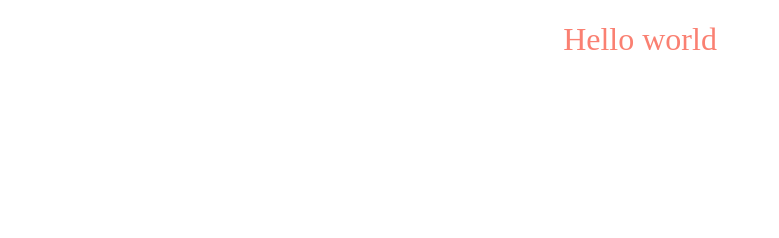
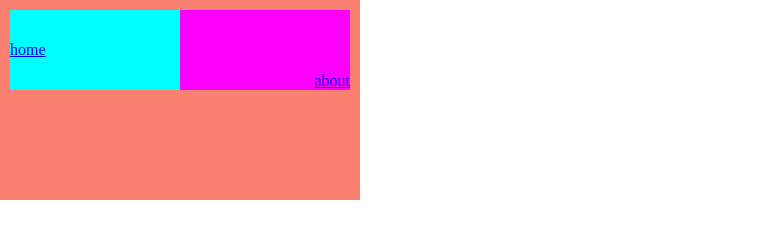
Before and after one commit to MirzaAlbab/KM-Mirza, a plain HTML site: page Week-3/Day-2_Html_Css/Flexbox/index.html in a window 1280 px wide. Shown: the whole page, without its empty margins (0-779 px from the left). Drawn offline with Linux system fonts and the light colour scheme.

Commit message:
belajar html css flexbox

```diff
--- a/Week-3/index.html
+++ b/Week-3/Day-2_Html_Css/Flexbox/index.html
@@ -4,16 +4,20 @@
   <meta charset="UTF-8">
   <meta http-equiv="X-UA-Compatible" content="IE=edge">
   <meta name="viewport" content="width=device-width, initial-scale=1.0">
-  <title>Document</title>
-  <style>
-    h1{
-      color: salmon;
-      font-weight: 500;
-    }
-  </style>
   <link rel="stylesheet" href="style.css">
+  <title>Flexbox</title>
 </head>
 <body>
-  <h1 style="text-align: center;">Hello world</h1>
+  <div class="navbar">
+    <div class="kotak">
+      <a href="#">home</a>
+    </div>
+    <div class="kotak1">
+      <a href="#">about</a>
+    </div>
+
+
+  </div>
+
 </body>
 </html>
--- /dev/null
+++ b/Week-3/Day-2_Html_Css/Flexbox/style.css
@@ -0,0 +1,29 @@
+*{
+  box-sizing: border-box;
+  margin: 0;
+  padding: 0;
+}
+.navbar{
+  background: salmon;
+  display: flex;
+  flex-direction: row;
+  height: 200px;
+  width: 360px;
+  flex-wrap: wrap;
+  padding: 10px;
+
+}
+.kotak{
+  height: 80px;
+  background-color: cyan;
+  flex: 1;
+  line-height: 80px;
+}
+.kotak1{
+  height: 80px;
+  flex: 1;
+  display: flex;
+  align-items: flex-end;
+  justify-content: flex-end;
+  background-color: magenta;
+}
--- /dev/null
+++ b/Week-3/Day-2_Html_Css/style.css
@@ -0,0 +1,18 @@
+*{
+  margin: 0;
+  padding: 0;
+  box-sizing: border-box;
+}
+.kotak{
+  width: 200px;
+  height: 200px;
+  background: red;
+  margin-top: 100px;
+  border: 5px solid black;
+}
+.kotak1{
+  width: 15rem;
+  height: 15rem;
+  margin: 10px 30px 50px 70px;
+  background: blue;
+}
```
Also changed, not shown: Week-3/Day-2_Html_Css/index.html (added, +78 -0 lines), Week-3/style.css (deleted).
